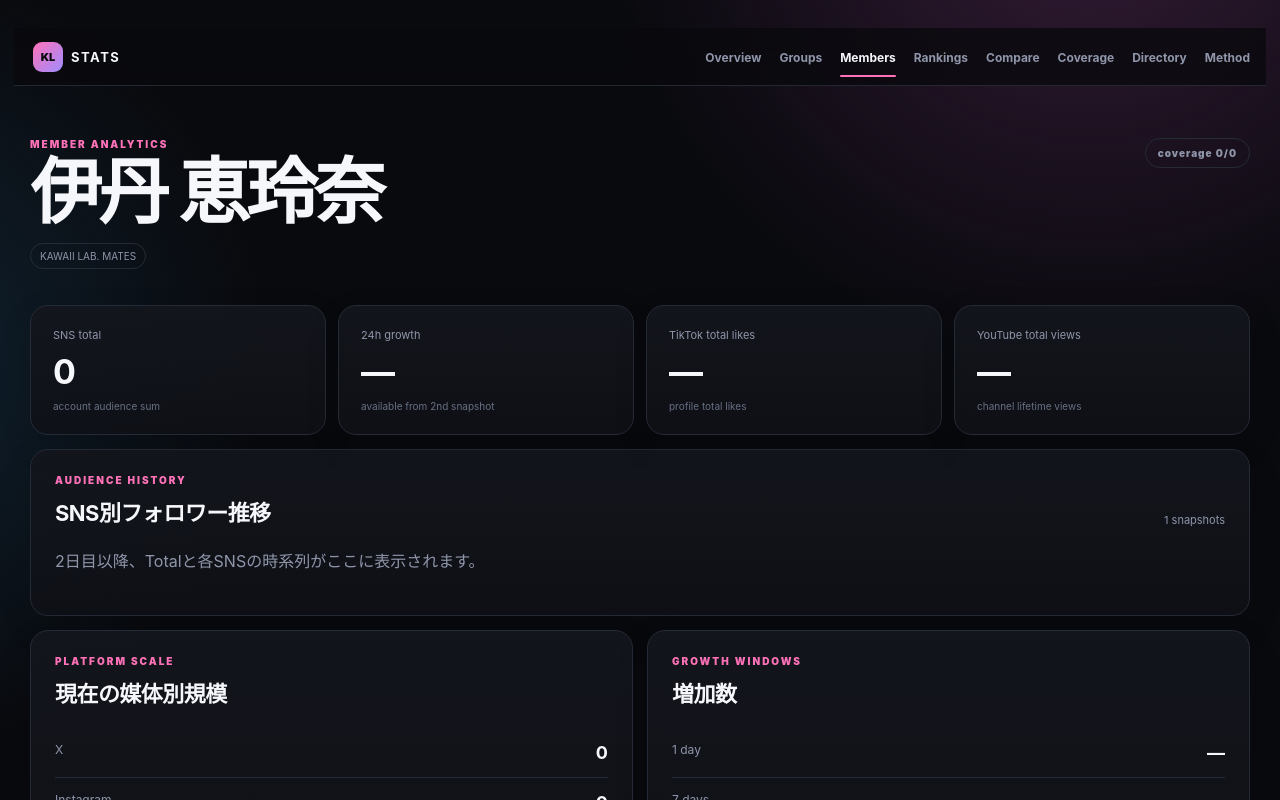
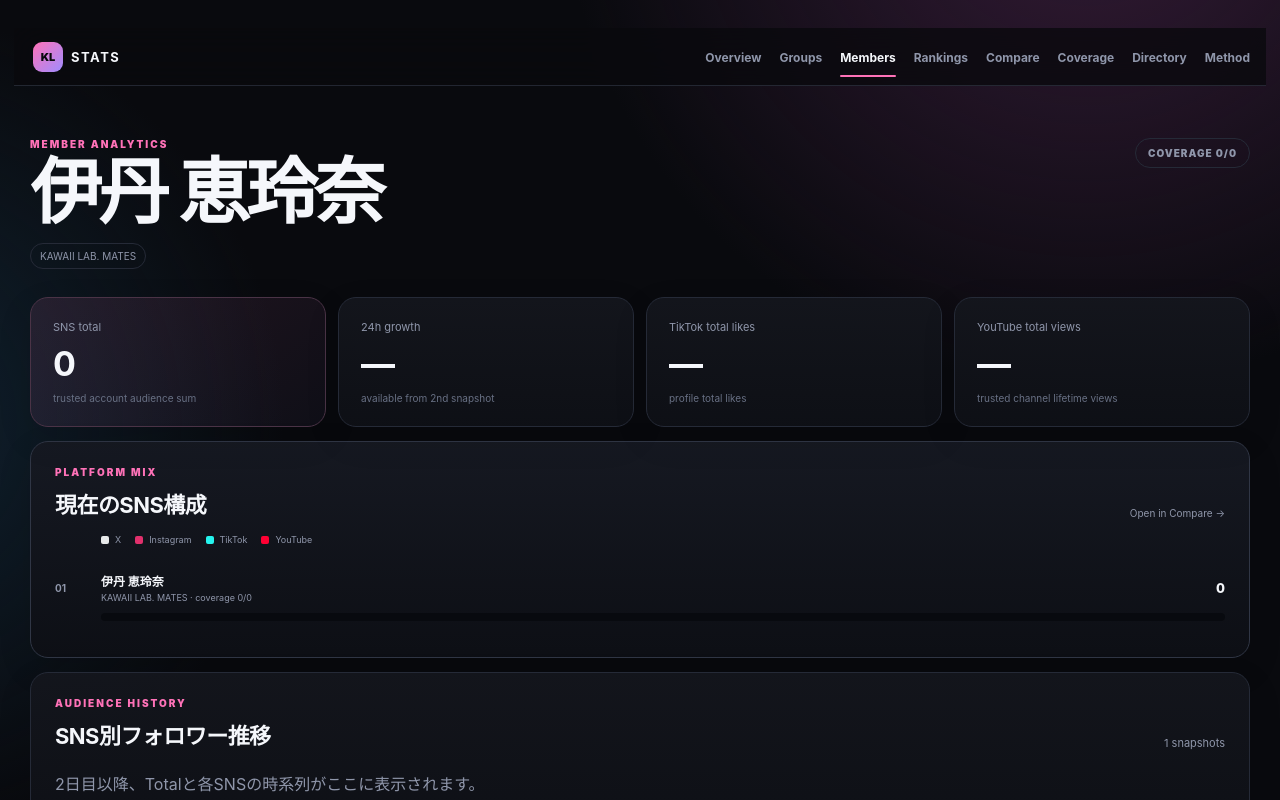
Before and after one commit to ProtChan/kawaii-lab-stats, a Next.js app: page /members/erena-itami in a window 1280 px wide. Shown: the top 800 px of the page. Built offline with nearby package versions, Linux system fonts and the light colour scheme.

Commit message:
feat: refine member analytics layout

```diff
--- a/app/members/[slug]/page.tsx
+++ b/app/members/[slug]/page.tsx
@@ -1,5 +1,6 @@
 import Link from "next/link";
 import { notFound } from "next/navigation";
+import { AudienceBarList } from "@/components/audience-bar-list";
 import { GrowthChart } from "@/components/growth-chart";
 import { SiteNav } from "@/components/site-nav";
 import { allMembers, getMember, getMemberStats, getMemberTimeline, memberGrowth } from "@/lib/analytics";
@@ -25,7 +26,7 @@ export default async function MemberPage({ params }: { params: Promise<{ slug: s
   return (
     <main>
       <SiteNav />
-      <header className="pageHero compactHero">
+      <header className="pageHero compactHero pageHeroTight">
         <div>
           <p className="eyebrow">MEMBER ANALYTICS</p>
           <h1>{member.name}</h1>
@@ -34,14 +35,19 @@ export default async function MemberPage({ params }: { params: Promise<{ slug: s
             {member.status === "HIATUS" ? <span className="statusTag">HIATUS</span> : null}
           </div>
         </div>
-        <span className="badge">coverage {stats.observed}/{stats.expected}</span>
+        <span className="badge">COVERAGE {stats.observed}/{stats.expected}</span>
       </header>
 
       <section className="metricGrid metricGrid4">
-        <article><span>SNS total</span><strong>{fmt(stats.totalFollowers)}</strong><small>account audience sum</small></article>
+        <article className="metricHero"><span>SNS total</span><strong>{fmt(stats.totalFollowers)}</strong><small>trusted account audience sum</small></article>
         <article><span>24h growth</span><strong>{signed(growth.day)}</strong><small>available from 2nd snapshot</small></article>
         <article><span>TikTok total likes</span><strong>{fmt(stats.tiktokLikes)}</strong><small>profile total likes</small></article>
-        <article><span>YouTube total views</span><strong>{fmt(stats.youtubeViews)}</strong><small>channel lifetime views</small></article>
+        <article><span>YouTube total views</span><strong>{fmt(stats.youtubeViews)}</strong><small>trusted channel lifetime views</small></article>
+      </section>
+
+      <section className="panel panelFeature">
+        <div className="sectionHead"><div><p className="eyebrow">PLATFORM MIX</p><h2>現在のSNS構成</h2></div><Link href={`/compare/?scope=members&metric=audience&selected=${member.slug}`}>Open in Compare →</Link></div>
+        <AudienceBarList items={[{href:`/compare/?scope=members&metric=audience&selected=${member.slug}`,label:member.name,sub:`${member.primaryGroup?.name ?? member.relations[0]?.name ?? "MEMBER"} · coverage ${stats.observed}/${stats.expected}`,value:stats.totalFollowers,mix:stats.platformFollowers}]} />
       </section>
 
       <section className="panel">
@@ -51,19 +57,19 @@ export default async function MemberPage({ params }: { params: Promise<{ slug: s
 
       <section className="grid2">
         <div className="panel">
-          <div className="sectionHead"><div><p className="eyebrow">PLATFORM SCALE</p><h2>現在の媒体別規模</h2></div></div>
-          <div className="metricList">
+          <div className="sectionHead"><div><p className="eyebrow">AUDIENCE BREAKDOWN</p><h2>現在の媒体別規模</h2></div></div>
+          <div className="metricList metricListDense">
             {Object.entries(stats.platformFollowers).map(([platform, value]) => <div key={platform}><span>{platform}</span><strong>{fmt(value)}</strong></div>)}
           </div>
         </div>
         <div className="panel">
           <div className="sectionHead"><div><p className="eyebrow">GROWTH WINDOWS</p><h2>増加数</h2></div></div>
-          <div className="metricList"><div><span>1 day</span><strong>{signed(growth.day)}</strong></div><div><span>7 days</span><strong>{signed(growth.week)}</strong></div><div><span>30 days</span><strong>{signed(growth.month)}</strong></div></div>
+          <div className="metricList metricListDense"><div><span>1 day</span><strong>{signed(growth.day)}</strong></div><div><span>7 days</span><strong>{signed(growth.week)}</strong></div><div><span>30 days</span><strong>{signed(growth.month)}</strong></div></div>
         </div>
       </section>
 
       <section className="panel">
-        <div className="sectionHead"><div><p className="eyebrow">SOCIAL ACCOUNTS</p><h2>アカウント別観測値</h2></div><span>raw public-profile observations</span></div>
+        <div className="sectionHead"><div><p className="eyebrow">SOCIAL ACCOUNTS</p><h2>アカウント別観測値</h2></div><span>raw source links</span></div>
         <div className="accountDataGrid">
           {liveAccounts.map((account) => {
             const trusted = trustedAccount(account);
@@ -71,7 +77,7 @@ export default async function MemberPage({ params }: { params: Promise<{ slug: s
             return (
               <a className={`accountDataCard ${unavailable ? "isMissing" : ""}`} href={account.profileUrl} target="_blank" rel="noreferrer" key={`${account.platform}-${account.handle}`}>
                 <div><span>{account.platform}</span><strong>@{account.handle.replace(/^@/, "")}</strong></div>
-                {unavailable ? <><b>Unavailable</b><small>{account.error ?? "parser result excluded from analytics"}</small></> : <><b>{fmt(account.followers ?? null)}</b><small>{account.platform === "YOUTUBE" ? "subscribers" : "followers"}{account.platform === "TIKTOK" && account.likes != null ? ` · ${fmt(account.likes)} likes` : ""}{account.platform === "YOUTUBE" && account.views != null ? ` · ${fmt(account.views)} views` : ""}</small></>}
+                {unavailable ? <><b>{account.error ? "Unavailable" : "Re-observe pending"}</b><small>{account.error ?? "旧YouTube parser値を除外。次回0:00 JST観測で更新"}</small></> : <><b>{fmt(account.followers ?? null)}</b><small>{account.platform === "YOUTUBE" ? "subscribers" : "followers"}{account.platform === "TIKTOK" && account.likes != null ? ` · ${fmt(account.likes)} likes` : ""}{account.platform === "YOUTUBE" && account.views != null ? ` · ${fmt(account.views)} views` : ""}</small></>}
               </a>
             );
           })}
```
